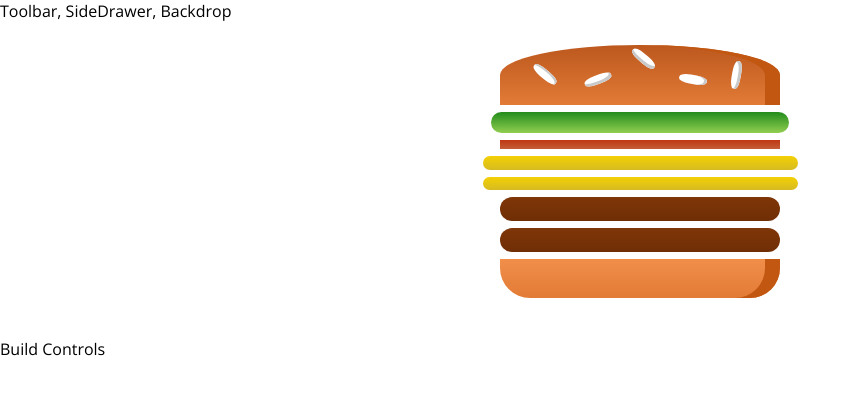
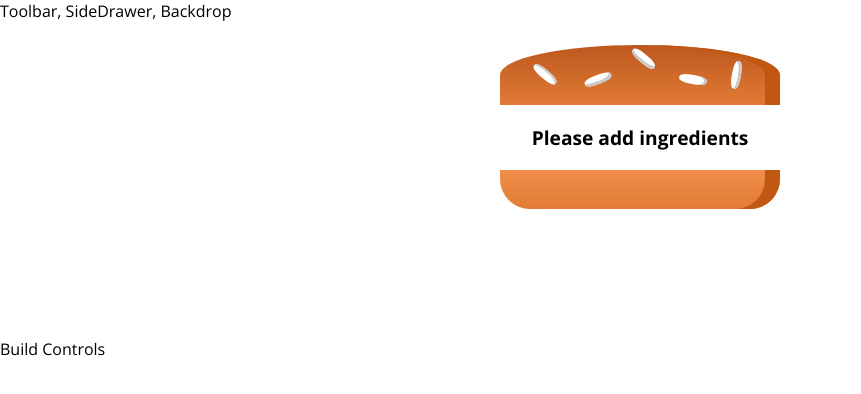
Before and after one commit to igorini/react-burger-builder, a React (Create React App) app: page / in a window 1280 px wide. Shown: the top 394 px of the page, without its empty margins (0-861 px from the left). Built offline with nearby package versions, Linux system fonts and the light colour scheme.

Commit message:
Implement a case when no ingredients are chosen

```diff
--- a/src/components/Burger/Burger.js
+++ b/src/components/Burger/Burger.js
@@ -3,12 +3,14 @@ import * as Styled from "./styled";
 import BurgerIngredient from "./BurgerIngredient/BurgerIngredient";
 
 const burger = props => {
-  const transformedIngredients = Object.keys(props.ingredients)
+  let transformedIngredients = Object.keys(props.ingredients)
     .map(ingredientKey =>
       [...Array(props.ingredients[ingredientKey])].map((_, i) =>
         <BurgerIngredient key={ingredientKey + i} type={ingredientKey}/>
       )
-    )
+    ).reduce((prev, cur) => prev.concat(cur), []);
+
+  transformedIngredients = transformedIngredients.length === 0 ? <p>Please add ingredients</p> : transformedIngredients;
 
   return (
     <Styled.Burger>
--- a/src/containers/BurgerBuilder/BurgerBuilder.js
+++ b/src/containers/BurgerBuilder/BurgerBuilder.js
@@ -3,10 +3,10 @@ import Burger from '../../components/Burger/Burger'
 
 const BurgerBuilder = () => {
   const [ingredients, setIngredients] = useState({
-    salad: 1,
-    bacon: 1,
-    cheese: 2,
-    meat: 2
+    salad: 0,
+    bacon: 0,
+    cheese: 0,
+    meat: 0
   });
 
   return (
```
